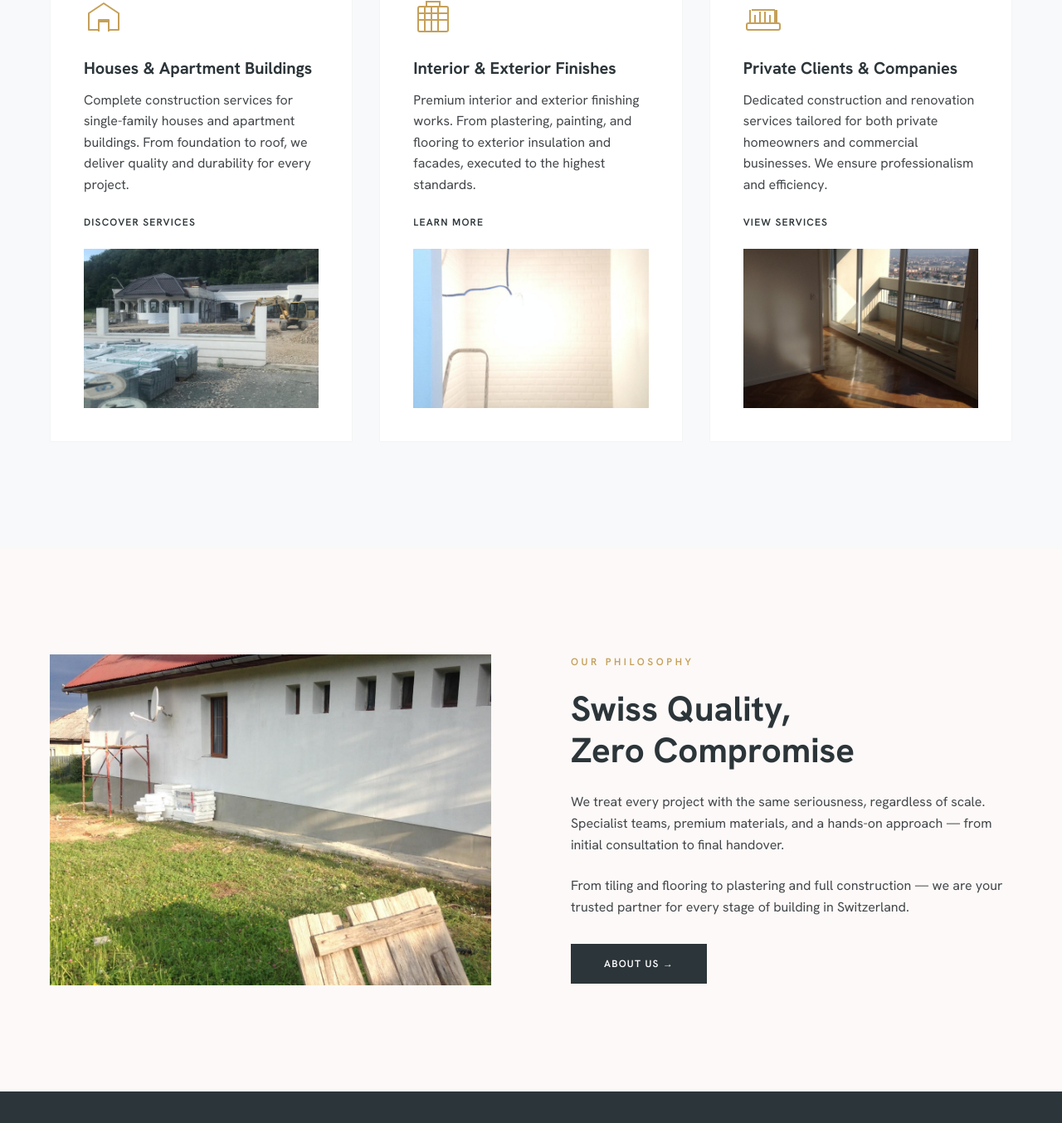
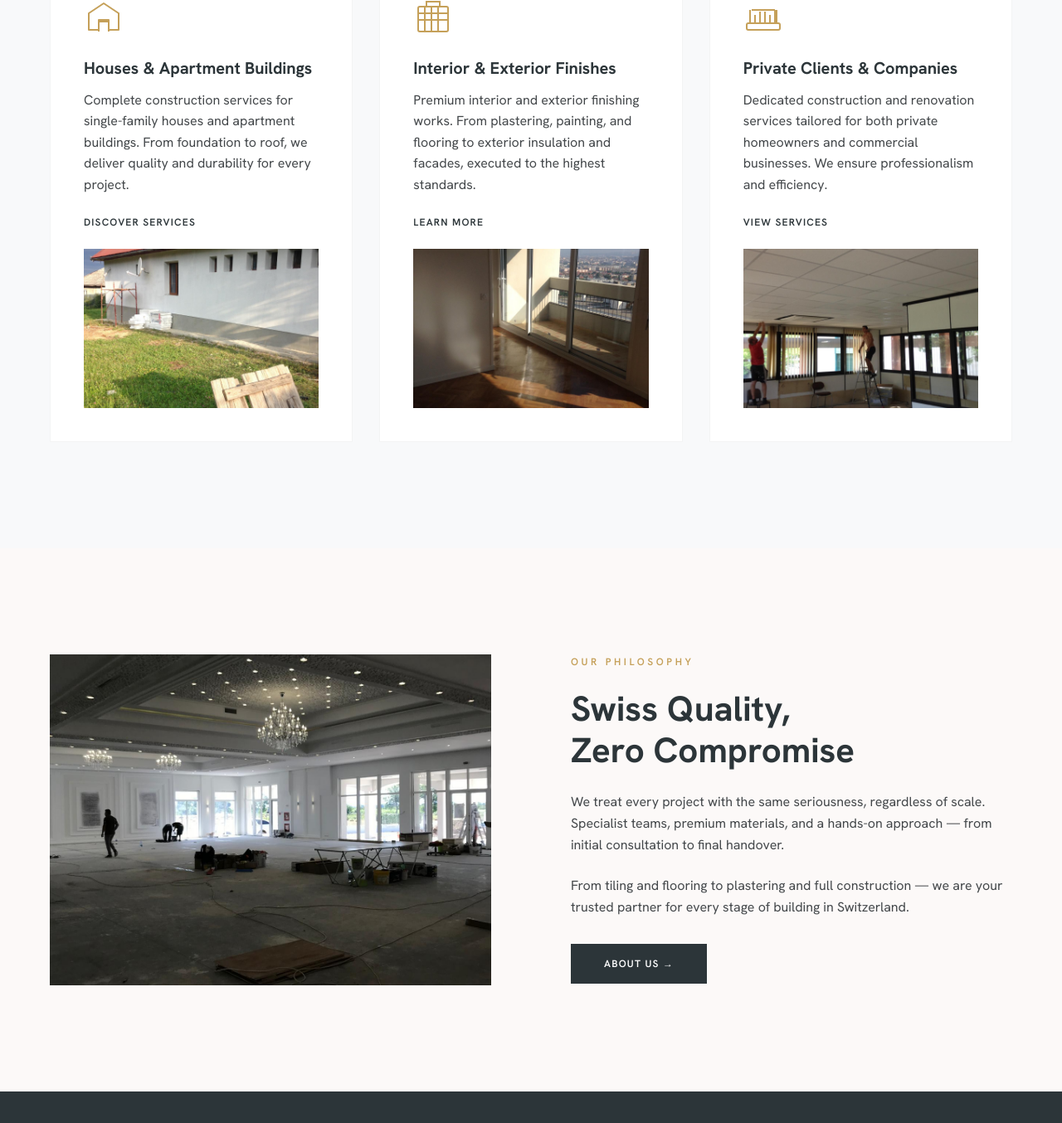
Before and after one commit to andy12b/arcobau, a Next.js app: page / in a window 1280 px wide. Shown: the part 1211-2565 px from the top of the page at 83% size. Built offline with nearby package versions, Linux system fonts and the light colour scheme.

Commit message:
Update specific page and service images to exact user selection from portfolio projects

```diff
--- a/app/expertise/ExpertisePage.tsx
+++ b/app/expertise/ExpertisePage.tsx
@@ -39,7 +39,7 @@ export default function ExpertisePage() {
       body: t.expertise.services.intBody,
       cta: t.expertise.services.intCta,
       features: t.expertise.services.intFeatures,
-      img: "/images/apartamente/apartament-12.jpg",
+      img: "/images/podele/podea-8.jpg",
       href: "/contact",
     },
     {
@@ -55,7 +55,7 @@ export default function ExpertisePage() {
       body: t.expertise.services.floorBody,
       cta: t.expertise.services.floorCta,
       features: t.expertise.services.floorFeatures,
-      img: "/images/podele/podea-8.jpg",
+      img: "/images/constructii/constructie-9.jpg",
       href: "/contact",
     },
   ];
--- a/app/page.tsx
+++ b/app/page.tsx
@@ -35,7 +35,7 @@ export default function HomePage() {
       description: t.home.services.privateClientsDesc,
       cta: t.home.services.discoverServices,
       href: "/expertise",
-      img: "/images/apartamente/apartament-4.jpg",
+      img: "/images/case/casa-1.jpg",
     },
     {
       icon: (
@@ -49,7 +49,7 @@ export default function HomePage() {
       description: t.home.services.aptFinishingDesc,
       cta: t.home.services.learnMore,
       href: "/expertise",
-      img: "/images/apartamente/apartament-12.jpg",
+      img: "/images/podele/podea-8.jpg",
     },
     {
       icon: (
@@ -62,7 +62,7 @@ export default function HomePage() {
       description: t.home.services.flooringDesc,
       cta: t.home.services.viewServices,
       href: "/expertise",
-      img: "/images/podele/podea-8.jpg",
+      img: "/images/constructii/constructie-9.jpg",
     },
   ];
 
@@ -237,8 +237,8 @@ export default function HomePage() {
             <AnimatedSection animation="slide-left">
               <div className="relative aspect-[4/3] overflow-hidden">
                 <Image
-                  src={heroImages[1]}
-                  alt="Finisaje premium ArcoBau"
+                  src="/images/podele/podea-43.jpg"
+                  alt="Calitate premium ArcoBau"
                   fill
                   className="object-cover hover:scale-105 transition-transform duration-700"
                 />
```
